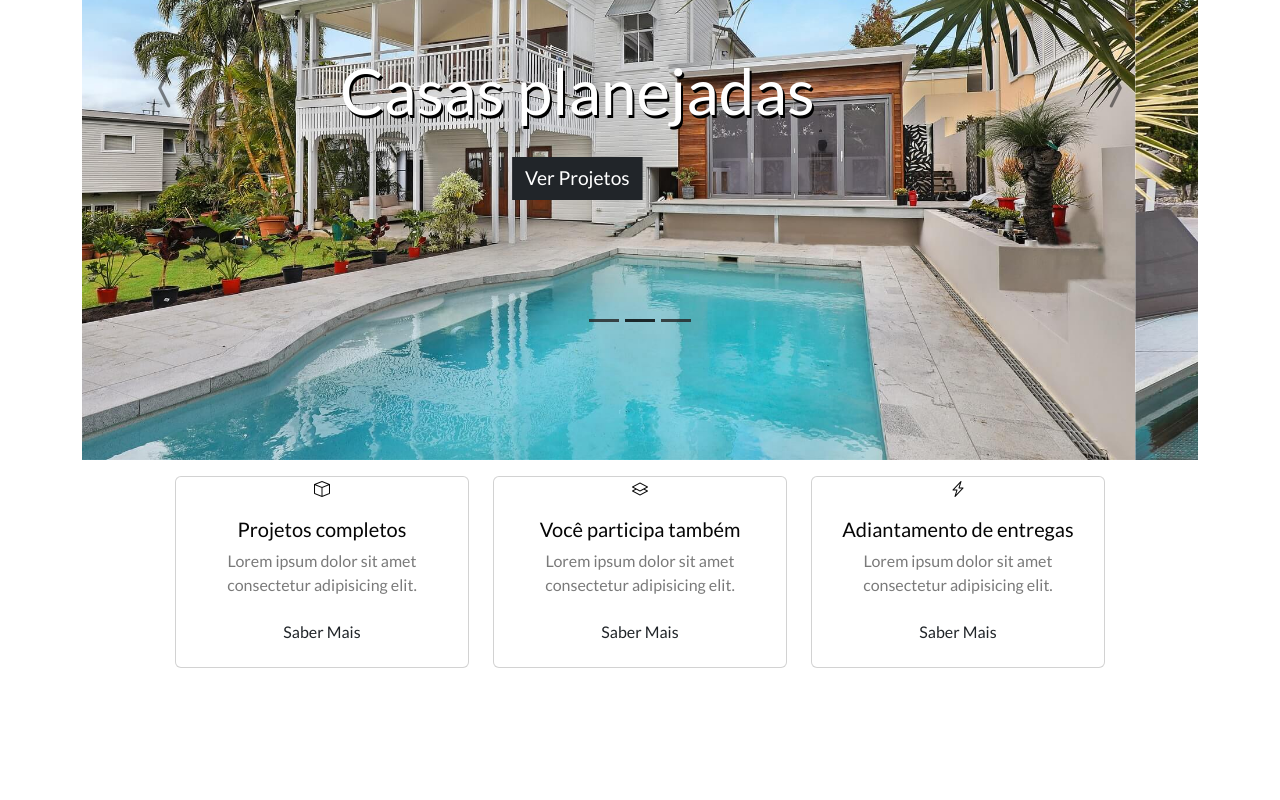
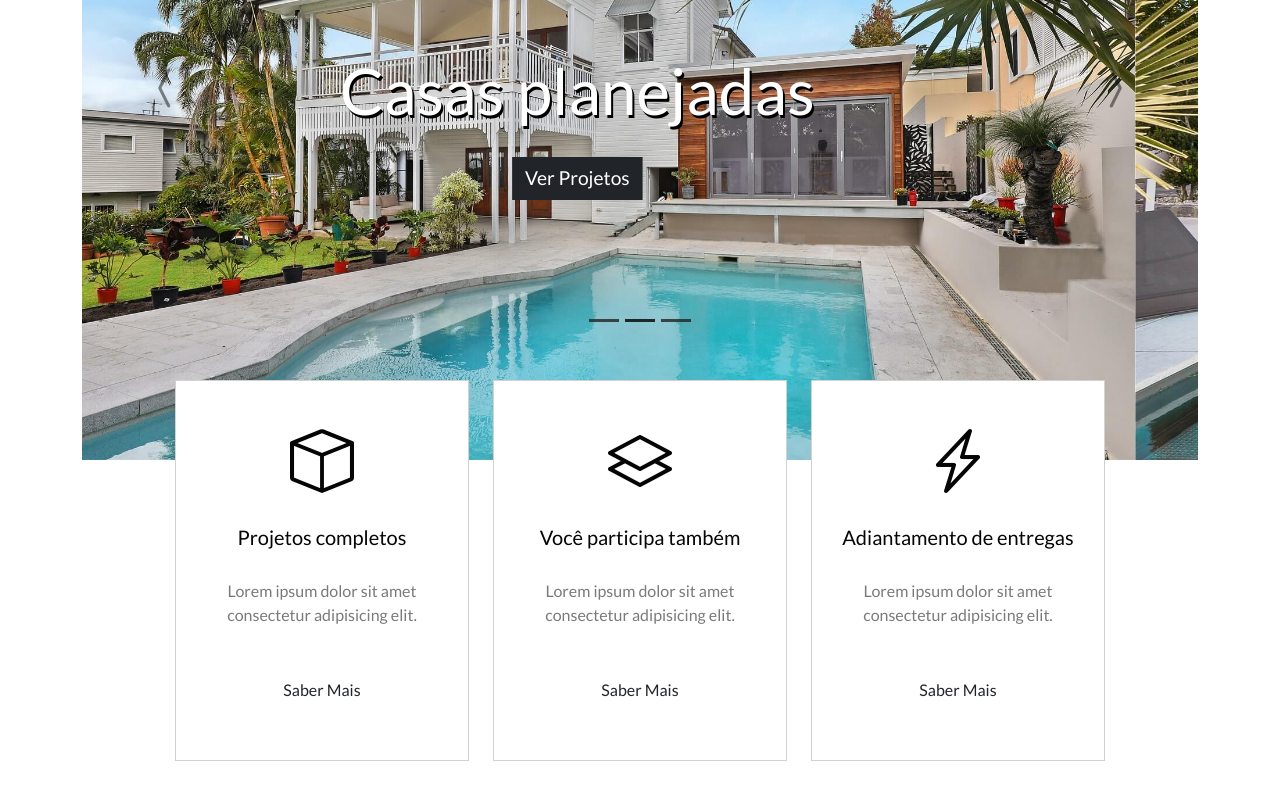
Before and after one commit to MarcoM3l0/BootstrapJourney, a plain HTML site: page index.html in a window 1280 px wide. Shown: the part 412-1212 px from the top of the page. Before the commit the page ends 1080 px from the top, so only its background shows below. Drawn offline with nearby package versions, Linux system fonts and the light colour scheme.

Commit message:
style: Estilizados os mini banners para uma apresentação visual coesa e atrativa dentro da interface.

```diff
--- a/css/styles.css
+++ b/css/styles.css
@@ -121,3 +121,35 @@
         bottom: 7em;
     }
 }
+
+/* Mini Banners*/
+
+#mini-banners {
+    margin-bottom: 4em;
+}
+
+#mini-banners .card{
+    padding: 2em 0.3em;
+    border-radius: 0;
+    margin-bottom: 1em;
+}
+
+#mini-banners i {
+    font-size: 4em;
+}
+
+#mini-banners .card-title {
+    margin-bottom: 1.5em;
+}
+
+#mini-banners .btn{
+    margin-top: 1.5em;
+    padding: 0.6em 1.2em;
+}
+
+@media(min-width: 768px){
+
+    #mini-banners {
+        margin-top: -6em;
+    }
+}
```
